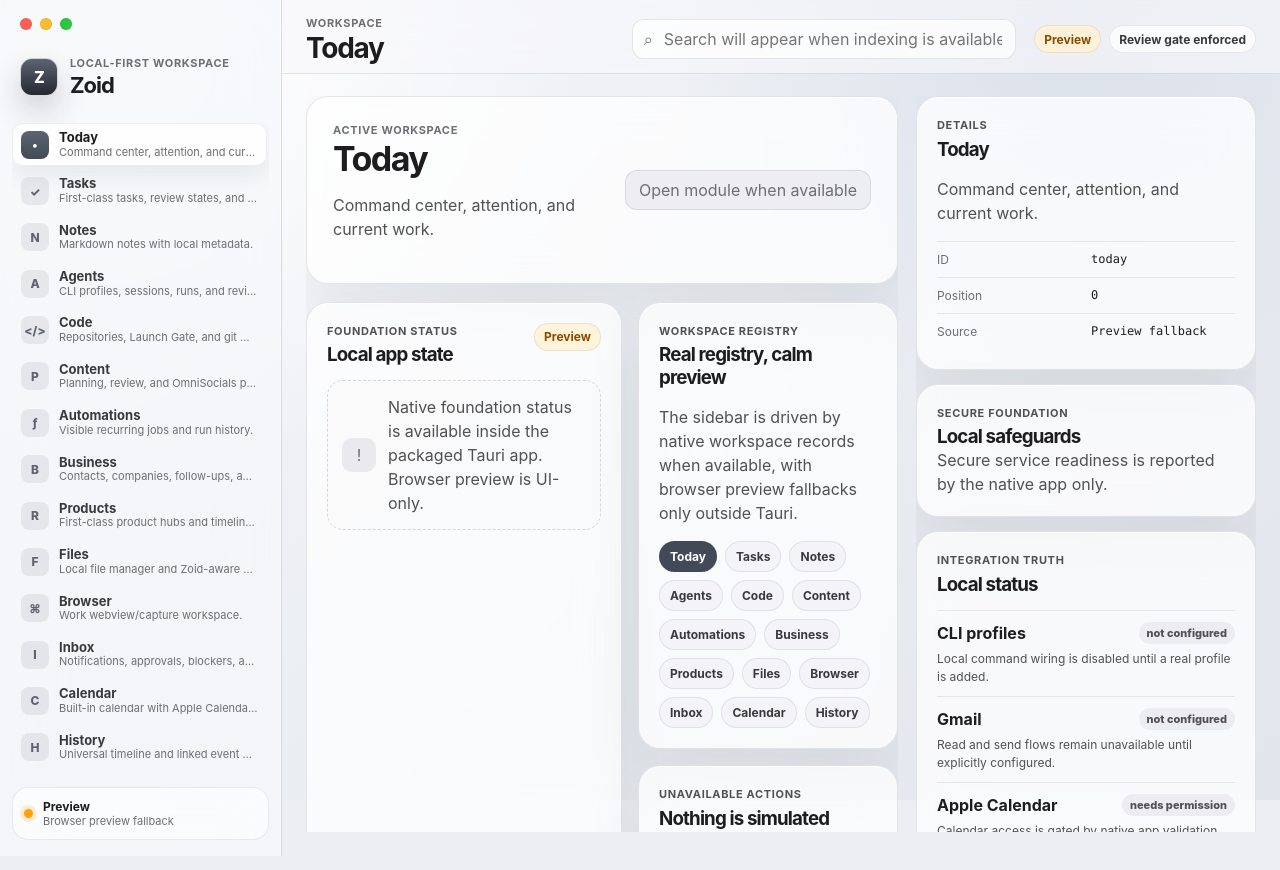
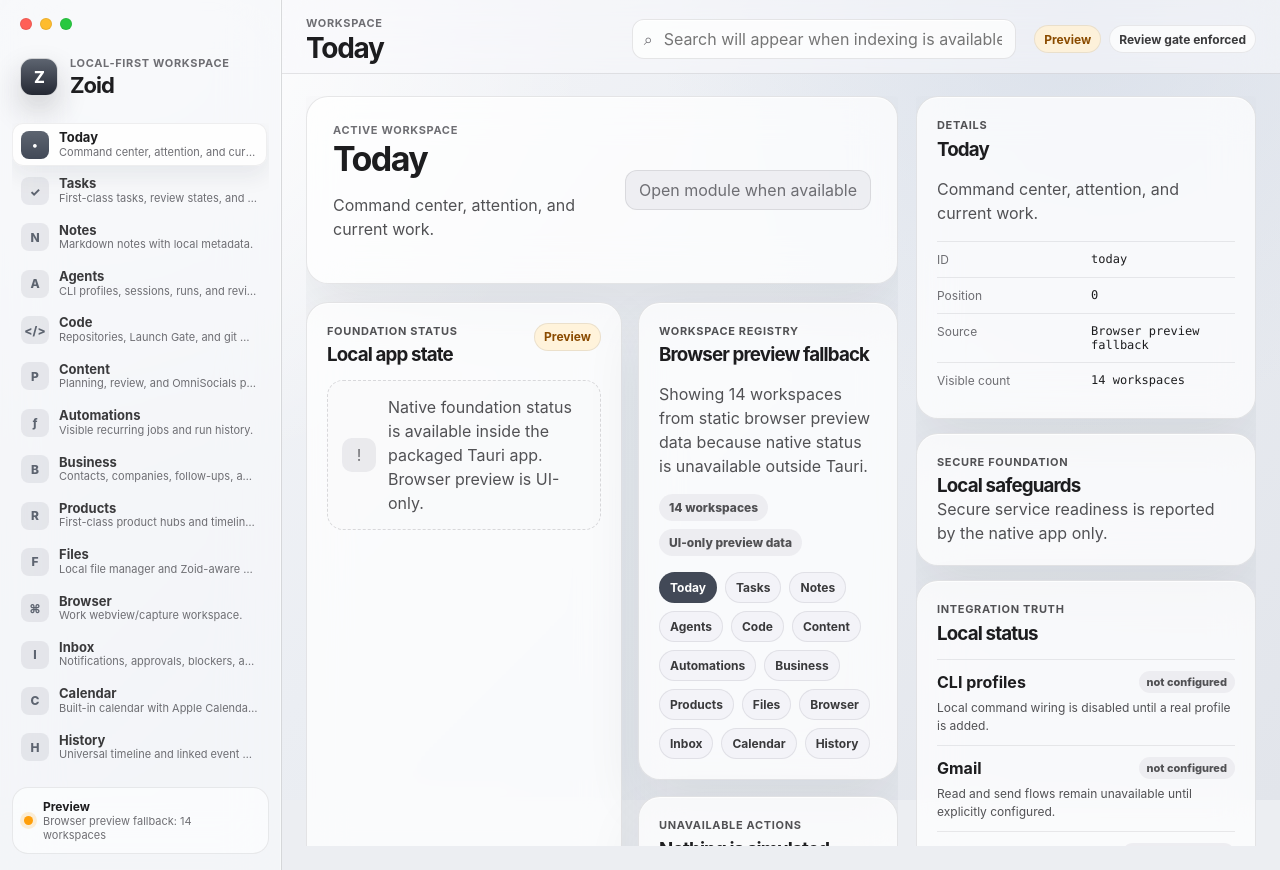
Before and after one commit to Ziad-NasrEldin/Zoid, a React (Vite) app: page / in a window 1280 px wide. Built offline with nearby package versions, Linux system fonts and the light colour scheme.

Commit message:
Implement P1.20 workspace registry UI

```diff
--- a/src/App.css
+++ b/src/App.css
@@ -595,6 +595,28 @@ input:focus-visible {
   margin-top: var(--space-13);
 }
 
+.registry-meta {
+  display: flex;
+  flex-wrap: wrap;
+  gap: var(--space-6);
+  margin-top: var(--space-10);
+}
+
+.registry-meta span {
+  width: fit-content;
+  border-radius: var(--radius-pill);
+  padding: var(--space-4) var(--space-8);
+  color: var(--state-pending-text);
+  background: var(--state-pending-bg-strong);
+  font-size: 12px;
+  font-weight: 760;
+}
+
+.registry-meta.native span:first-child {
+  color: var(--state-ready-text);
+  background: var(--state-ready-bg-strong);
+}
+
 .registry-chip {
   border: 1px solid var(--border-subtle);
   border-radius: var(--radius-pill);
--- a/src/App.tsx
+++ b/src/App.tsx
@@ -83,6 +83,16 @@ type FoundationStatus = {
   secure_services: SecureFoundationStatus;
 };
 
+type WorkspaceRegistrySource = "native" | "fallback" | "checking";
+
+type WorkspaceRegistryView = {
+  countLabel: string;
+  source: WorkspaceRegistrySource;
+  sourceLabel: string;
+  truthCopy: string;
+  workspaces: WorkspaceRecord[];
+};
+
 const integrationStates = [
   { name: "CLI profiles", state: "not configured", note: "Local command wiring is disabled until a real profile is added." },
   { name: "Gmail", state: "not configured", note: "Read and send flows remain unavailable until explicitly configured." },
@@ -108,6 +118,53 @@ const workspaceGlyphs: Record<string, string> = {
 };
 
 const readinessLabel = (ready: boolean) => (ready ? "Ready" : "Blocked");
+
+function formatWorkspaceCount(count: number) {
+  return `${count} workspace${count === 1 ? "" : "s"}`;
+}
+
+function sortWorkspaces(workspaces: WorkspaceRecord[]) {
+  return [...workspaces].sort((a, b) => a.position - b.position);
+}
+
+function buildWorkspaceRegistryView(status: FoundationStatus | null, statusError: string | null): WorkspaceRegistryView {
+  if (status) {
+    const workspaces = sortWorkspaces(status.workspaces);
+    const countLabel = formatWorkspaceCount(workspaces.length);
+
+    return {
+      countLabel,
+      source: "native",
+      sourceLabel: "Native registry",
+      truthCopy: `Rendering ${countLabel} returned by get_foundation_status. Browser preview fallback is not mixed into native data.`,
+      workspaces,
+    };
+  }
+
+  if (statusError) {
+    const workspaces = sortWorkspaces(fallbackWorkspaces);
+    const countLabel = formatWorkspaceCount(workspaces.length);
+
+    return {
+      countLabel,
+      source: "fallback",
+      sourceLabel: "Browser preview fallback",
+      truthCopy: `Showing ${countLabel} from static browser preview data because native status is unavailable outside Tauri.`,
+      workspaces,
+    };
+  }
+
+  const workspaces = sortWorkspaces(fallbackWorkspaces);
+  const countLabel = formatWorkspaceCount(workspaces.length);
+
+  return {
+    countLabel,
+    source: "checking",
+    sourceLabel: "Checking native registry",
+    truthCopy: `Temporarily showing ${countLabel} from browser preview data while get_foundation_status is loading.`,
+    workspaces,
+  };
+}
 
 type StatusTone = "ready" | "blocked" | "pending";
 
@@ -240,11 +297,8 @@ function App() {
       });
   }, []);
 
-  const workspaces = useMemo(() => {
-    const workspaceRecords = status ? status.workspaces : fallbackWorkspaces;
-
-    return [...workspaceRecords].sort((a, b) => a.position - b.position);
-  }, [status]);
+  const workspaceRegistry = useMemo(() => buildWorkspaceRegistryView(status, statusError), [status, statusError]);
+  const workspaces = workspaceRegistry.workspaces;
 
   const active = useMemo(
     () => workspaces.find((workspace) => workspace.id === activeWorkspace) ?? workspaces[0] ?? null,
@@ -253,7 +307,7 @@ function App() {
 
   const nativeState = statusError ? "Preview" : status ? "Native ready" : "Checking";
   const statusTone = statusError ? "blocked" : status ? "ready" : "pending";
-  const workspaceSourceLabel = status ? "Native registry" : statusError ? "Preview fallback" : "Preview while checking native status";
+  const workspaceSourceLabel = workspaceRegistry.sourceLabel;
   const activeWorkspaceLabel = active?.label ?? "No workspaces registered";
   const activeWorkspaceDescription = active?.description ?? "The native workspace registry is empty.";
   const starterDirectoryCount = status?.visible_user.starter_directories.length ?? 0;
@@ -291,7 +345,7 @@ function App() {
           <span className={`status-dot ${statusTone}`} />
           <div>
             <strong>{nativeState}</strong>
-            <small>{status ? `${status.workspace_count} registered workspaces` : statusError ? "Browser preview fallback" : "Checking native registry"}</small>
+            <small>{workspaceRegistry.sourceLabel}: {workspaceRegistry.countLabel}</small>
           </div>
         </div>
       </aside>
@@ -333,7 +387,7 @@ function App() {
                     <div><dt>Logs</dt><dd>{status.app_support.logs_dir}</dd></div>
                     <div><dt>Config</dt><dd>{status.app_support.config_dir}</dd></div>
                     <div><dt>Migration version</dt><dd>{status.migration_version}</dd></div>
-                    <div><dt>Registered workspaces</dt><dd>{status.workspace_count}</dd></div>
+                    <div><dt>Registered workspaces</dt><dd>{workspaceRegistry.countLabel}</dd></div>
                     <div><dt>Foundation events</dt><dd>{status.event_count}</dd></div>
                   </dl>
                 ) : (
@@ -343,8 +397,12 @@ function App() {
 
               <InfoCard>
                 <p className="eyebrow">Workspace registry</p>
-                <h3>Real registry, calm preview</h3>
-                <p>The sidebar is driven by native workspace records when available, with browser preview fallbacks only outside Tauri.</p>
+                <h3>{workspaceRegistry.sourceLabel}</h3>
+                <p>{workspaceRegistry.truthCopy}</p>
+                <div className={`registry-meta ${workspaceRegistry.source}`}>
+                  <span>{workspaceRegistry.countLabel}</span>
+                  <span>{status ? "Real native registry" : "UI-only preview data"}</span>
+                </div>
                 <div className="registry-list">
                   {workspaces.length > 0 ? workspaces.map((workspace) => (
                     <button
@@ -377,6 +435,7 @@ function App() {
                 <div><dt>ID</dt><dd>{active?.id ?? "—"}</dd></div>
                 <div><dt>Position</dt><dd>{active?.position ?? "—"}</dd></div>
                 <div><dt>Source</dt><dd>{workspaceSourceLabel}</dd></div>
+                <div><dt>Visible count</dt><dd>{workspaceRegistry.countLabel}</dd></div>
               </dl>
             </InspectorCard>
 
```
Also changed, not shown: .hermes/reviews/p1-20-workspace-registry-frontend/critique-report.md (added), .hermes/reviews/p1-20-workspace-registry-frontend/handoff.md (added), 1 other file (tests, documents, lock files or other folders).
